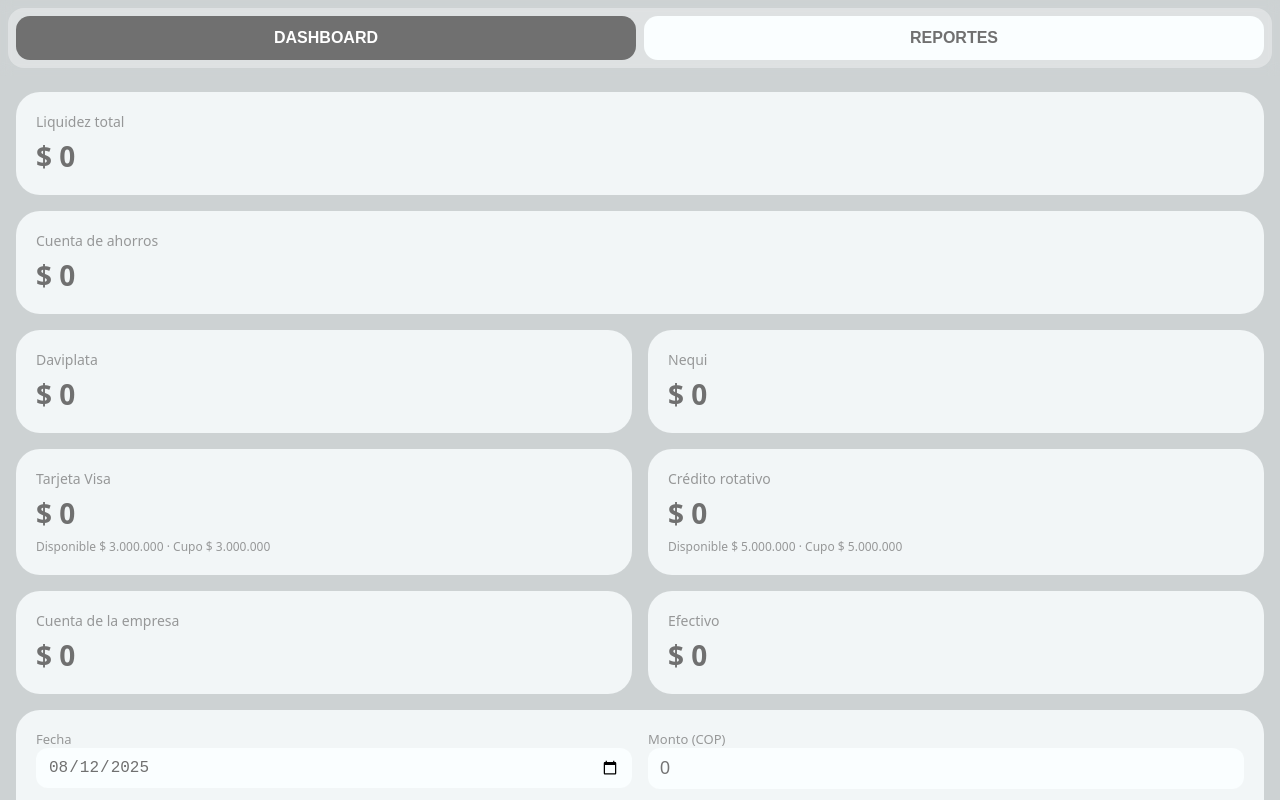
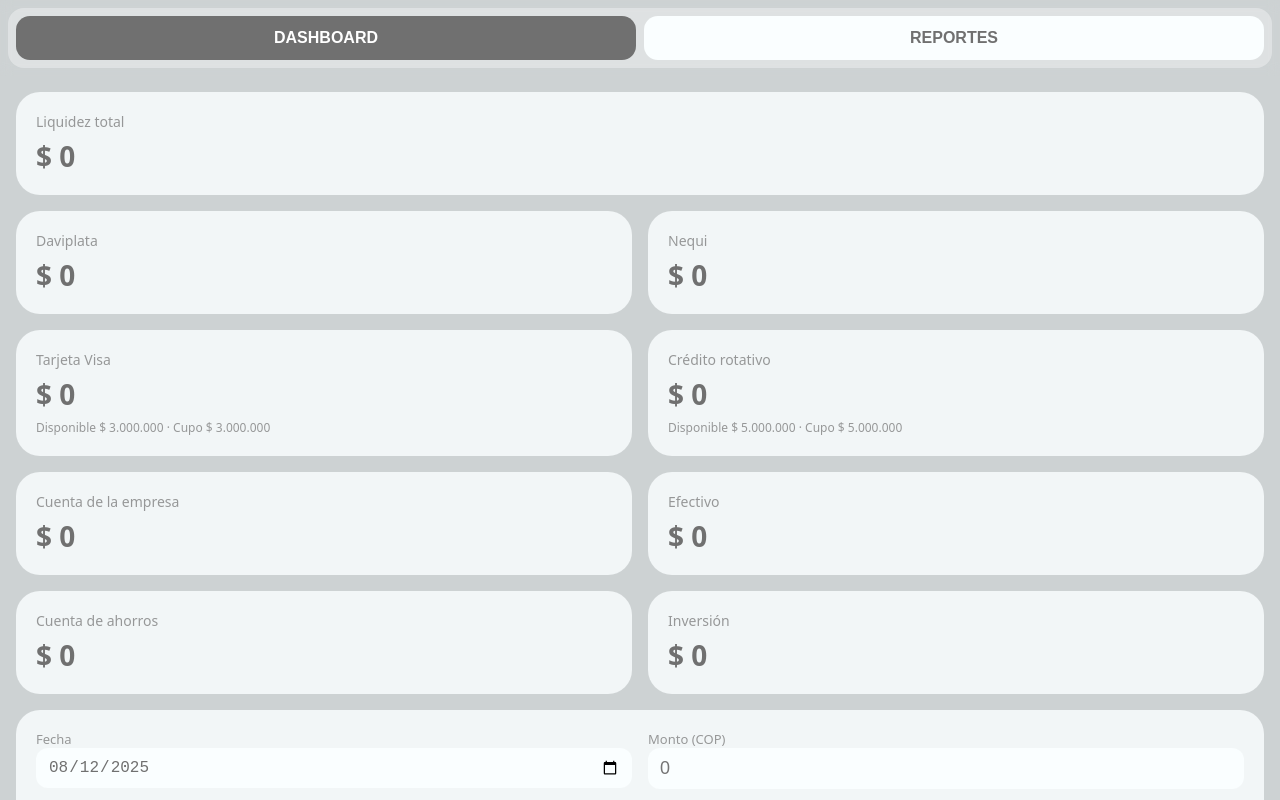
Before and after one commit to sixbrains/Hasaba, a React (Vite) app: page / in a window 1280 px wide. Shown: the top 800 px of the page. Built offline with nearby package versions, Linux system fonts and the light colour scheme.

Commit message:
Add files via upload

```diff
--- a/src/App.tsx
+++ b/src/App.tsx
@@ -42,13 +42,14 @@ const PAYMENT_METHODS = [
 ]
 
 const defaultAccounts: Account[] = [
-  { id: 'ahorros',  name: 'Cuenta de ahorros',    type: ACCOUNT_TYPES.CASH,   initialBalanceCents: 0 },
-  { id: 'empresa',  name: 'Cuenta de la empresa', type: ACCOUNT_TYPES.CASH,   initialBalanceCents: 0 },
-  { id: 'efectivo', name: 'Efectivo',             type: ACCOUNT_TYPES.CASH,   initialBalanceCents: 0 },
-  { id: 'nequi',    name: 'Nequi',                type: ACCOUNT_TYPES.CASH,   initialBalanceCents: 0 },
-  { id: 'daviplata',name: 'Daviplata',            type: ACCOUNT_TYPES.CASH,   initialBalanceCents: 0 },
-  { id: 'visa',     name: 'Tarjeta Visa',         type: ACCOUNT_TYPES.CREDIT, creditLimitCents: 300000000, initialDebtCents: 0 },
-  { id: 'rotativo', name: 'Crédito rotativo',     type: ACCOUNT_TYPES.CREDIT, creditLimitCents: 500000000, initialDebtCents: 0 },
+  { id: 'daviplata', name: 'Daviplata',            type: ACCOUNT_TYPES.CASH,   initialBalanceCents: 0 },
+  { id: 'nequi',     name: 'Nequi',                type: ACCOUNT_TYPES.CASH,   initialBalanceCents: 0 },
+  { id: 'visa',      name: 'Tarjeta Visa',         type: ACCOUNT_TYPES.CREDIT, creditLimitCents: 300000000, initialDebtCents: 0 },
+  { id: 'rotativo',  name: 'Crédito rotativo',     type: ACCOUNT_TYPES.CREDIT, creditLimitCents: 500000000, initialDebtCents: 0 },
+  { id: 'empresa',   name: 'Cuenta de la empresa', type: ACCOUNT_TYPES.CASH,   initialBalanceCents: 0 },
+  { id: 'efectivo',  name: 'Efectivo',             type: ACCOUNT_TYPES.CASH,   initialBalanceCents: 0 },
+  { id: 'ahorros',   name: 'Cuenta de ahorros',    type: ACCOUNT_TYPES.CASH,   initialBalanceCents: 0 },
+  { id: 'inversion', name: 'Inversión',            type: ACCOUNT_TYPES.CASH,   initialBalanceCents: 0 },
 ]
 
 const defaultCategories: Category[] = [
@@ -162,7 +163,7 @@ export default function App() {
   // Saldos
   const summary = useMemo(() => computeBalances(accounts, txs), [accounts, txs])
 
-  // Liquidez total (Daviplata, Nequi, Empresa, Efectivo, Ahorros)
+  // Liquidez total (Daviplata, Nequi, Empresa, Efectivo, Ahorros) — NO incluye Inversión
   const LIQ_ACCOUNTS = ['daviplata','nequi','empresa','efectivo','ahorros']
   const liquidezTotalCents = useMemo(() => {
     const map: Record<string, number> = {}; summary.accounts.forEach(s=>{ map[s.account.id]=s.balanceCents })
@@ -225,11 +226,11 @@ export default function App() {
   const [monthFilter, setMonthFilter] = useState<string>('TOTAL')
   const txsFiltered = useMemo(() => monthFilter==='TOTAL' ? txs : txs.filter(t=>monthKey(t.date)===monthFilter), [txs, monthFilter])
 
-  // Gastos por cuenta
+  // Gastos por cuenta (incluye Inversión en el listado)
   const gastosPorCuenta = useMemo(() => {
     const map: Record<string, number> = {}
     txsFiltered.filter(t=>t.type==='GASTO').forEach(t => { const id = t.accountFromId || ''; map[id] = (map[id] || 0) + t.amountCents })
-    const order = ['ahorros','daviplata','nequi','visa','rotativo','empresa','efectivo']
+    const order = ['daviplata','nequi','visa','rotativo','empresa','efectivo','ahorros','inversion']
     return order.map(id => ({ id, name: accounts.find(a=>a.id===id)?.name || id, value: map[id] || 0 }))
   }, [txsFiltered, accounts])
 
@@ -280,14 +281,6 @@ export default function App() {
                 <div style={{ fontSize: 28, fontWeight: 700 }}>{fmtCOP(liquidezTotalCents)}</div>
               </div>
 
-              {/* Ahorros ancho completo */}
-              {(() => { const x = summary.accounts.find(s=>s.account.id==='ahorros'); if(!x) return null; const {account,balanceCents}=x; return (
-                <div className='card' key={account.id}>
-                  <div style={{ opacity: 0.7, fontSize: 14, marginBottom: 6 }}>{account.name}</div>
-                  <div style={{ fontSize: 28, fontWeight: 700 }}>{fmtCOP(balanceCents)}</div>
-                </div>
-              )})()}
-
               {/* Daviplata - Nequi */}
               <div style={{ display: 'grid', gridTemplateColumns: '1fr 1fr', gap: 16 }}>
                 {['daviplata','nequi'].map(id => { const x = summary.accounts.find(s=>s.account.id===id)!; return (
@@ -298,7 +291,7 @@ export default function App() {
                 )})}
               </div>
 
-              {/* Visa - Rotativo */}
+              {/* Tarjeta Visa - Crédito rotativo */}
               <div style={{ display: 'grid', gridTemplateColumns: '1fr 1fr', gap: 16 }}>
                 {['visa','rotativo'].map(id => { const x = summary.accounts.find(s=>s.account.id===id)!; return (
                   <div className='card' key={x.account.id}>
@@ -313,7 +306,7 @@ export default function App() {
                 )})}
               </div>
 
-              {/* Empresa - Efectivo */}
+              {/* Cuenta de la empresa - Efectivo */}
               <div style={{ display: 'grid', gridTemplateColumns: '1fr 1fr', gap: 16 }}>
                 {['empresa','efectivo'].map(id => { const x = summary.accounts.find(s=>s.account.id===id)!; return (
                   <div className='card' key={x.account.id}>
@@ -322,6 +315,17 @@ export default function App() {
                   </div>
                 )})}
               </div>
+
+              {/* Cuenta de ahorros - Inversión */}
+              <div style={{ display: 'grid', gridTemplateColumns: '1fr 1fr', gap: 16 }}>
+                {['ahorros','inversion'].map(id => { const x = summary.accounts.find(s=>s.account.id===id)!; return (
+                  <div className='card' key={x.account.id}>
+                    <div style={{ opacity: 0.7, fontSize: 14, marginBottom: 6 }}>{x.account.name}</div>
+                    <div style={{ fontSize: 28, fontWeight: 700 }}>{fmtCOP(x.balanceCents)}</div>
+                  </div>
+                )})}
+              </div>
+
             </div>
 
             {/* Formulario */}
```
